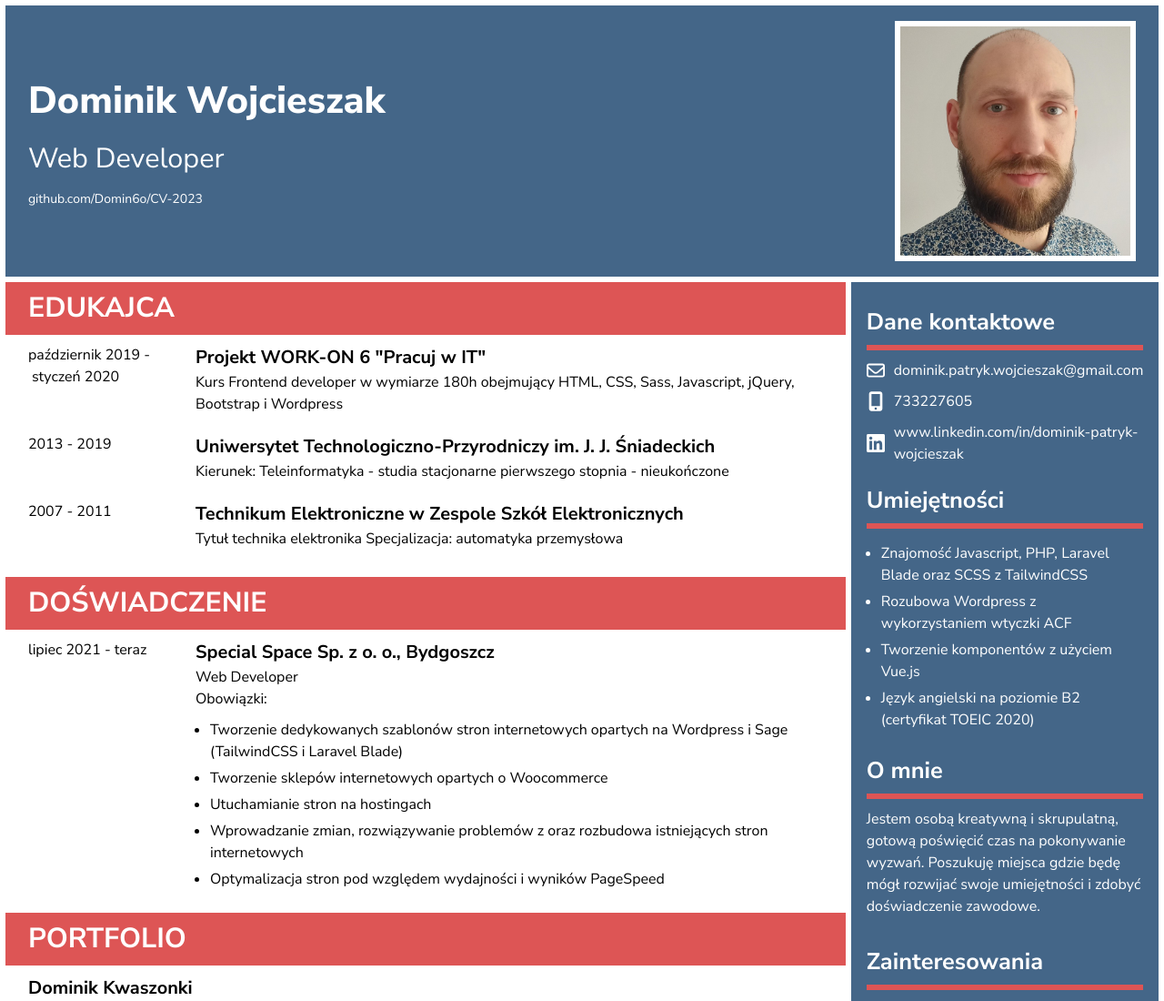
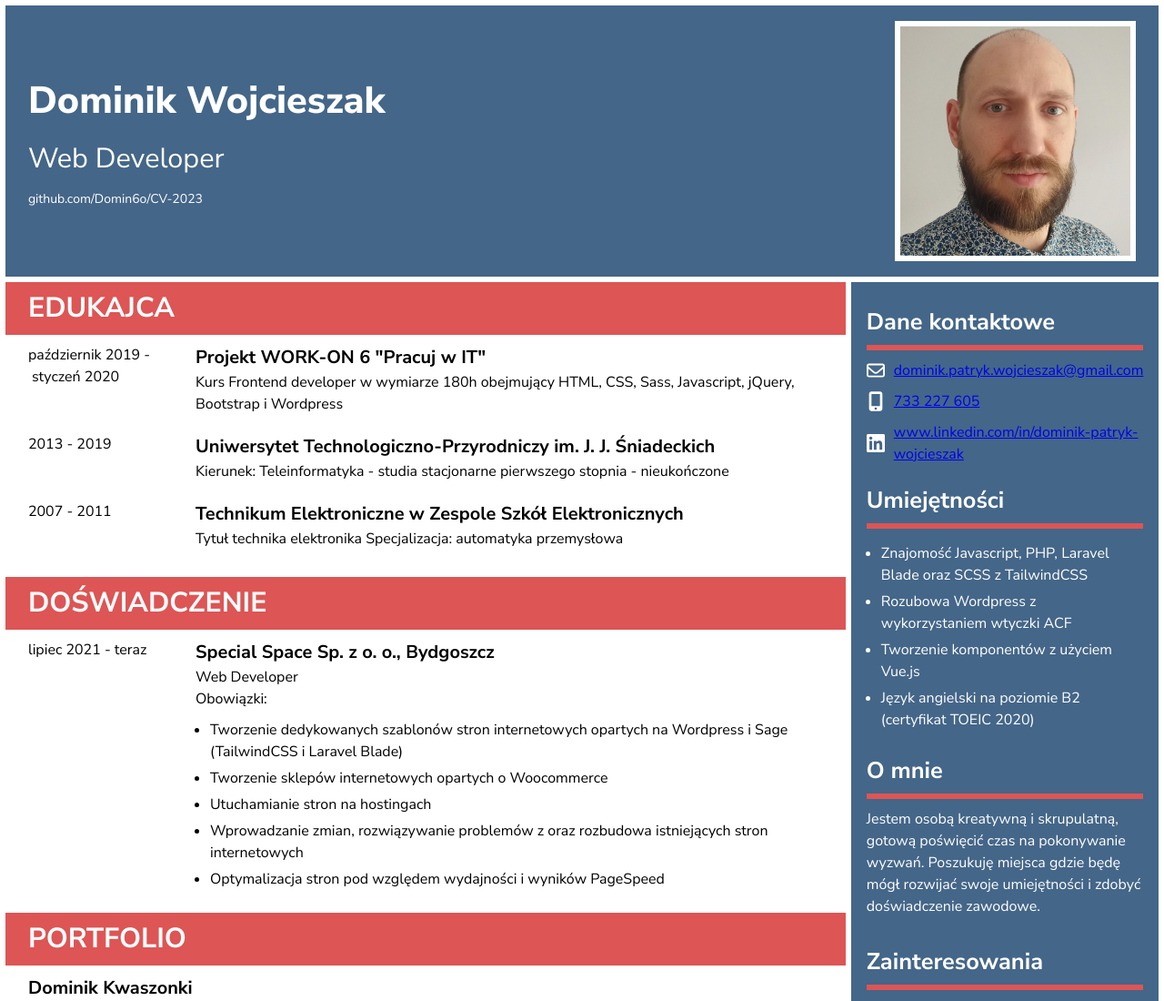
Before and after one commit to Domin6o/CV-2023, a plain HTML site: page index.html in a window 1280 px wide. Shown: the top 1100 px of the page at 91% size. Drawn offline with Linux system fonts and the light colour scheme.

Commit message:
fixed link

```diff
--- a/index.html
+++ b/index.html
@@ -125,18 +125,18 @@
     <div class="aside">
       <section class="section print-nobreak">
         <h3 class="heading heading--aside">Dane kontaktowe</h3>
-        <div class="contact-item">
+        <a class="contact-item" href="mailto:dominik.patryk.wojcieszak@gmail.com">
           <img class="ico ico--mail" src="./imgs/envelope-regular.svg">
           <span>dominik.patryk.wojcieszak@gmail.com</span>
-        </div>
-        <div class="contact-item">
+        </a>
+        <a class="contact-item" href="tel:733227605">
           <img class="ico ico--phone" src="./imgs/mobile-screen-button-solid.svg">
-          <span>733227605</span>
-        </div>
-        <div class="contact-item">
+          <span>733 227 605</span>
+        </a>
+        <a class="contact-item" href="https://www.linkedin.com/in/dominik-patryk-wojcieszak/">
           <img class="ico" src="./imgs/linkedin.svg">
           <span>www.linkedin.com/in/dominik-patryk-wojcieszak</span>
-        </div>
+        </a>
       </section>
       <section class="section print-nobreak">
         <h3 class="heading heading--aside">Umiejętności</h3>
```
